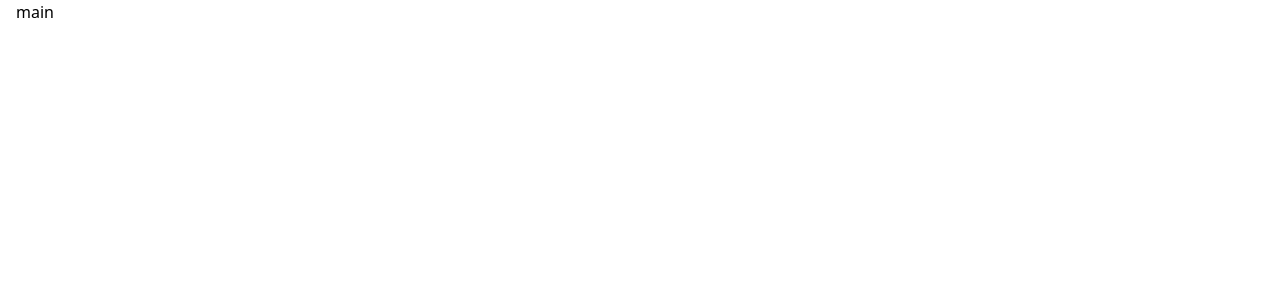
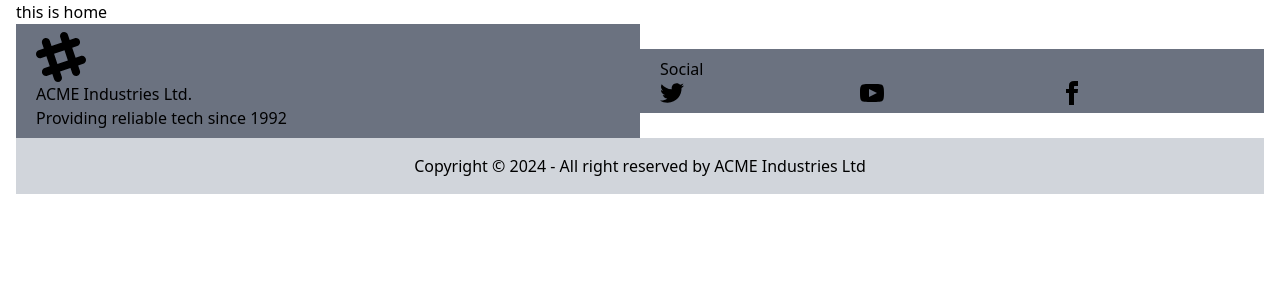
Before and after one commit to impressivecoder01/module-64, a React (Vite) app: page / in a window 1280 px wide. Shown: the top 300 px of the page. Built offline with nearby package versions, Linux system fonts and the light colour scheme.

Commit message:
footer added unfinished

```diff
--- a/src/Layout/MainLayout.jsx
+++ b/src/Layout/MainLayout.jsx
@@ -1,9 +1,15 @@
 // import React from 'react';
+
+import { Outlet } from "react-router-dom";
+import Footer from "../Pages/Shared/Footer/Footer";
+import Navbar from "../Pages/Shared/Navbar/Navbar";
 
 const MainLayout = () => {
     return (
         <div>
-            main
+            <Navbar></Navbar>
+            <Outlet></Outlet>
+            <Footer></Footer>
         </div>
     );
 };
--- /dev/null
+++ b/src/Pages/Home/Home.jsx
@@ -0,0 +1,11 @@
+// import React from 'react';
+
+const Home = () => {
+    return (
+        <div>
+            <h1>this is home</h1>
+        </div>
+    );
+};
+
+export default Home;
--- /dev/null
+++ b/src/Pages/Shared/Footer/Footer.jsx
@@ -0,0 +1,80 @@
+// import React from 'react';
+
+const Footer = () => {
+  return (
+    <div>
+      <footer className="footer bg-neutral text-neutral-content ">
+        <div className="flex items-center justify-between h-28]">
+          {/* aside */}
+          <aside className="bg-gray-500 px-5 py-2 w-[50%]">
+            <svg
+              width="50"
+              height="50"
+              viewBox="0 0 24 24"
+              xmlns="http://www.w3.org/2000/svg"
+              fillRule="evenodd"
+              clipRule="evenodd"
+              className="fill-current"
+            >
+              <path d="M22.672 15.226l-2.432.811.841 2.515c.33 1.019-.209 2.127-1.23 2.456-1.15.325-2.148-.321-2.463-1.226l-.84-2.518-5.013 1.677.84 2.517c.391 1.203-.434 2.542-1.831 2.542-.88 0-1.601-.564-1.86-1.314l-.842-2.516-2.431.809c-1.135.328-2.145-.317-2.463-1.229-.329-1.018.211-2.127 1.231-2.456l2.432-.809-1.621-4.823-2.432.808c-1.355.384-2.558-.59-2.558-1.839 0-.817.509-1.582 1.327-1.846l2.433-.809-.842-2.515c-.33-1.02.211-2.129 1.232-2.458 1.02-.329 2.13.209 2.461 1.229l.842 2.515 5.011-1.677-.839-2.517c-.403-1.238.484-2.553 1.843-2.553.819 0 1.585.509 1.85 1.326l.841 2.517 2.431-.81c1.02-.33 2.131.211 2.461 1.229.332 1.018-.21 2.126-1.23 2.456l-2.433.809 1.622 4.823 2.433-.809c1.242-.401 2.557.484 2.557 1.838 0 .819-.51 1.583-1.328 1.847m-8.992-6.428l-5.01 1.675 1.619 4.828 5.011-1.674-1.62-4.829z"></path>
+            </svg>
+            <p>
+              ACME Industries Ltd.
+              <br />
+              Providing reliable tech since 1992
+            </p>
+          </aside>
+          <nav className="bg-gray-500 px-5 h-full py-2 w-[50%]">
+            <h6 className="footer-title">Social</h6>
+            <div className="grid grid-flow-col  gap-4">
+              <a>
+                <svg
+                  xmlns="http://www.w3.org/2000/svg"
+                  width="24"
+                  height="24"
+                  viewBox="0 0 24 24"
+                  className="fill-current"
+                >
+                  <path d="M24 4.557c-.883.392-1.832.656-2.828.775 1.017-.609 1.798-1.574 2.165-2.724-.951.564-2.005.974-3.127 1.195-.897-.957-2.178-1.555-3.594-1.555-3.179 0-5.515 2.966-4.797 6.045-4.091-.205-7.719-2.165-10.148-5.144-1.29 2.213-.669 5.108 1.523 6.574-.806-.026-1.566-.247-2.229-.616-.054 2.281 1.581 4.415 3.949 4.89-.693.188-1.452.232-2.224.084.626 1.956 2.444 3.379 4.6 3.419-2.07 1.623-4.678 2.348-7.29 2.04 2.179 1.397 4.768 2.212 7.548 2.212 9.142 0 14.307-7.721 13.995-14.646.962-.695 1.797-1.562 2.457-2.549z"></path>
+                </svg>
+              </a>
+              <a>
+                <svg
+                  xmlns="http://www.w3.org/2000/svg"
+                  width="24"
+                  height="24"
+                  viewBox="0 0 24 24"
+                  className="fill-current"
+                >
+                  <path d="M19.615 3.184c-3.604-.246-11.631-.245-15.23 0-3.897.266-4.356 2.62-4.385 8.816.029 6.185.484 8.549 4.385 8.816 3.6.245 11.626.246 15.23 0 3.897-.266 4.356-2.62 4.385-8.816-.029-6.185-.484-8.549-4.385-8.816zm-10.615 12.816v-8l8 3.993-8 4.007z"></path>
+                </svg>
+              </a>
+              <a>
+                <svg
+                  xmlns="http://www.w3.org/2000/svg"
+                  width="24"
+                  height="24"
+                  viewBox="0 0 24 24"
+                  className="fill-current"
+                >
+                  <path d="M9 8h-3v4h3v12h5v-12h3.642l.358-4h-4v-1.667c0-.955.192-1.333 1.115-1.333h2.885v-5h-3.808c-3.596 0-5.192 1.583-5.192 4.615v3.385z"></path>
+                </svg>
+              </a>
+            </div>
+          </nav>
+        </div>
+        {/* copyright section */}
+        <div className="text-center bg-gray-300 text-base-content p-4">
+          <aside>
+            <p>
+              Copyright © {new Date().getFullYear()} - All right reserved by
+              ACME Industries Ltd
+            </p>
+          </aside>
+        </div>
+      </footer>
+    </div>
+  );
+};
+
+export default Footer;
--- /dev/null
+++ b/src/Pages/Shared/Navbar/Navbar.jsx
@@ -0,0 +1,11 @@
+// import React from 'react';
+
+const Navbar = () => {
+    return (
+        <div>
+
+        </div>
+    );
+};
+
+export default Navbar;
```
Also changed, not shown: src/router/Routers.jsx (+7 -0 lines).
